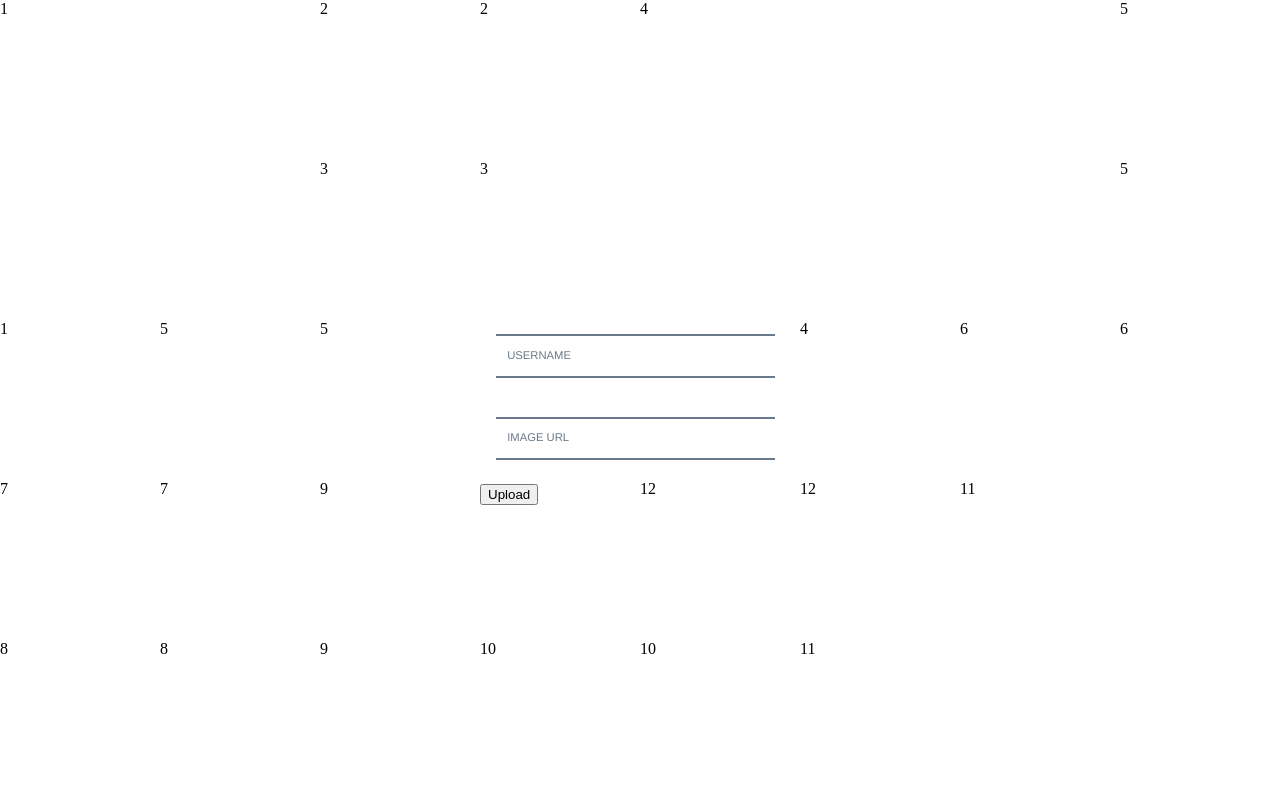
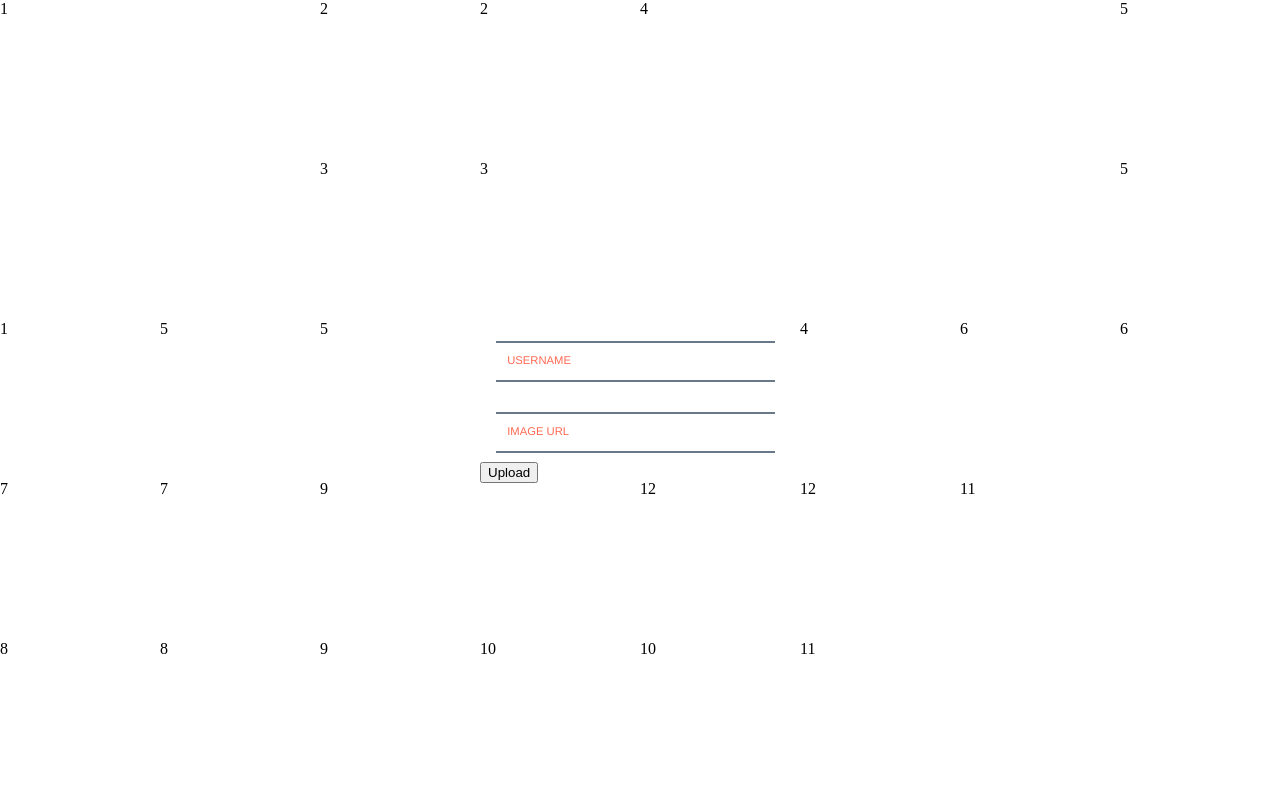
Before and after one commit to javascriptthehut/instasham, a website: page public/index.html in a window 1280 px wide. Drawn offline with Linux system fonts and the light colour scheme; no server answers.

Commit message:
more styling

```diff
--- a/public/styles.css
+++ b/public/styles.css
@@ -1,5 +1,6 @@
 body {
     margin: 0px;
+    /*background-color: rgb(255,245,148);*/
 }
 
 .w1 {
@@ -65,18 +66,18 @@ div {
 .input {
 	position: relative;
 	display: inline-block;
-  margin: 0.9em 1em 1em;
+  margin: 1.3em 1em 1em;
 
 }
 
 .input_field {
-  border: none;
-  float: right;
-	padding: 0.4em 4em;
-	width: 50%;
-	background: transparent;
-	color: #AFB5BB;
-	font-size: 1.55em;
+  text-align: left;
+border: none;
+float: right;
+width: 100%;
+background: transparent;
+color: #AFB5BB;
+font-size: 1.55em;
 }
 
 .input_field:focus {
@@ -91,7 +92,7 @@ div {
   font-size: 70.25%;
   font-weight: light;
   font-family: helvetica;
-  color: #6a7989;
+  color: rgb(255,105,83);
   padding: 0 1em;
 
 }
@@ -99,7 +100,7 @@ div {
 .input_label_content {
 	position: relative;
 	display: block;
-	padding: 1.3em 0;
+	padding: 1.2em 0;
 	width: 100%;
   -webkit-transition: -webkit-transform 0.3s;
 	transition: transform 0.3s;
```
